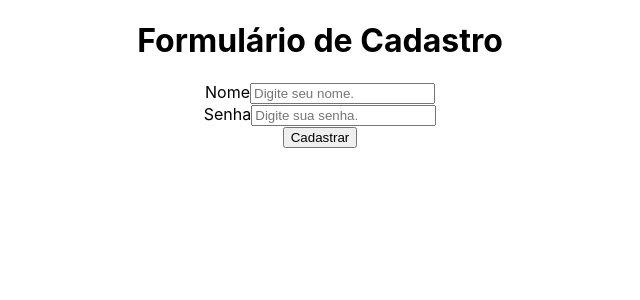
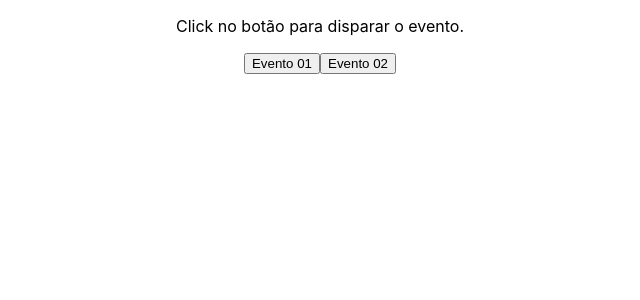
Before and after one commit to viniciusxsousa/react-projeto, a React (Create React App) app in the folder projeto-react/: page / in a window 1280 px wide. Shown: the top 300 px of the page, without its empty margins (320-960 px from the left). Built offline with nearby package versions, Linux system fonts and the light colour scheme.

Commit message:
Passando métodos por props

```diff
--- a/projeto-react/src/App.js
+++ b/projeto-react/src/App.js
@@ -1,10 +1,11 @@
 import './App.css';
-import Forms from './components/forms';
+
+import Evento from './components/Evento';
 
 function App() {
   return (
     <div className="App">
-      <Forms></Forms>
+      <Evento></Evento>
     </div>
   );
 }
--- /dev/null
+++ b/projeto-react/src/components/Botao/index.jsx
@@ -0,0 +1,5 @@
+function botao(props){
+    return <button onClick={props.evento}>{props.texto}</button>
+}
+
+export default botao
--- a/projeto-react/src/components/Evento/index.jsx
+++ b/projeto-react/src/components/Evento/index.jsx
@@ -1,13 +1,20 @@
-function Evento({numero}){
+import Botao from '../Botao'
 
-    function disparar(){
-        alert('Disparouu! ' + numero )
+function Evento(){
+
+    function evento01(){
+       console.log('Evento 01')
+    }
+
+    function evento02(){
+        console.log('Evento 02')
     }
 
     return(
         <div>
             <p>Click no botão para disparar o evento.</p>
-            <button onClick={disparar} >Ativar</button>
+            <Botao evento={evento01} texto='Evento 01'></Botao>
+            <Botao evento={evento02} texto='Evento 02'></Botao>
         </div>
     )
 }
```
